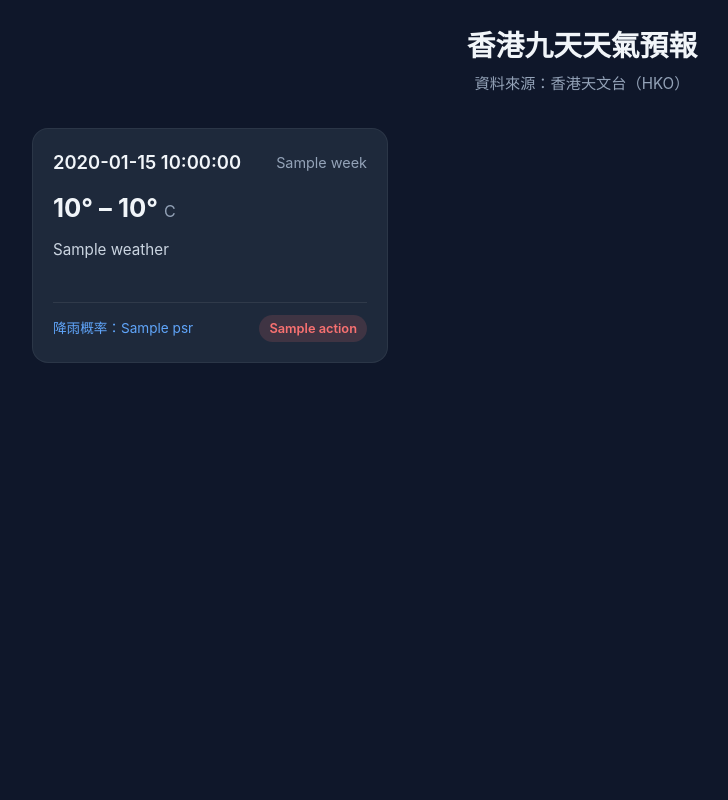
After one commit to jennykan2828/school-sport-landing, a Flask app: template Test_Space/templates/weather.html in a window 1280 px wide. The commit adds this page. Shown: the whole page, without its empty margins (58-786 px from the left). Run offline with Flask 3, Linux system fonts and the light colour scheme; the template is opened without the code that fills it: most values are stand-ins (such as "Sample title", 1, 10 or a date in 2020).

Commit message:
six commit

```diff
--- /dev/null
+++ b/Test_Space/app.py
@@ -0,0 +1,97 @@
+from flask import Flask, jsonify, render_template
+import requests
+import random
+
+
+app = Flask(__name__)
+url = "http://api.open-notify.org/iss-now.json"
+base_url = "https://data.weather.gov.hk/weatherAPI/opendata/weather.php"
+params = {
+    "dataType": "fnd",
+    "lang": "tc"
+}
+
+@app.route('/')
+def home():
+    # return '<h1>hello world</h1>'
+    mymood = random.choice(['happy', 'delightful', 'excited'])
+    person = {'face':'handsome', 'age':25}
+    return render_template('index.html', mood = mymood, person=person)
+
+@app.route('/kitty/')
+def khome():
+    return '<h1>hello kitty</h1>'
+
+@app.route('/spaceapi/')
+def space():
+    response = requests.get(url=url)
+    data = response.json()
+    latitude = data['iss_position']['latitude']
+    longitude = data['iss_position']['longitude']
+    location_dict = {'long':longitude, 'lat': latitude}
+    return render_template('space.html', locate = location_dict )
+
+@app.route('/frankie/')
+def showFrankie():
+    frankie = {'name': 'frankie', 'face':'hansome'}
+    return jsonify(frankie)
+
+@app.route('/weather/')
+def showweather():
+    try:
+        response = requests.get(base_url, params=params, timeout=10)
+        response.raise_for_status()
+        data = response.json()
+
+        if "weatherForecast" not in data:
+            return {"error": "未获取到预报数据", "days": []}
+
+        days = []
+        for day in data["weatherForecast"]:
+            date = day.get("forecastDate")
+            weather = day.get("forecastWeather")
+            min_temp = day.get("forecastMintemp", {}).get("value")
+            max_temp = day.get("forecastMaxtemp", {}).get("value")
+            psr = day.get("PSR")
+            week = day.get("week")
+
+            # Your original logic
+            if psr == "低" and max_temp is not None and max_temp < 30:
+                action = "適合行山"
+                suitable = True
+            else:
+                action = "不適合行山"
+                suitable = False
+
+            # Nice date format: 20261105 → 11月5日
+            nice_date = date
+            if date and len(date) == 8:
+                nice_date = f"{date[4:6]}月{int(date[6:8])}日"
+
+            days.append({
+                "date": nice_date,
+                "week": week,
+                "weather": weather,
+                "min_temp": min_temp,
+                "max_temp": max_temp,
+                "psr": psr,
+                "action": action,
+                "suitable": suitable
+            })
+
+        # return {
+        #     "updateTime": data.get("updateTime"),
+        #     "days": days,
+        #     "error": None
+        # }
+
+    except requests.exceptions.RequestException as e:
+        print( {
+            "error": f"请求失败: {str(e)}",
+            "days": [],
+            "updateTime": None
+        })
+    return render_template('weather.html', days = days )
+
+if __name__ == '__main__':
+    app.run(debug=True, port= 5500)
--- /dev/null
+++ b/Test_Space/templates/weather.html
@@ -0,0 +1,186 @@
+<!DOCTYPE html>
+<html lang="zh-Hant">
+<head>
+    <meta charset="UTF-8">
+    <meta name="viewport" content="width=device-width, initial-scale=1.0">
+    <title>香港九天天氣預報</title>
+    <style>
+        :root {
+            --bg: #0f172a;
+            --card: #1e293b;
+            --text: #f1f5f9;
+            --muted: #94a3b8;
+            --accent: #38bdf8;
+            --good: #4ade80;
+            --bad: #f87171;
+            --rain: #60a5fa;
+        }
+
+        * {
+            margin: 0;
+            padding: 0;
+            box-sizing: border-box;
+        }
+
+        body {
+            font-family: -apple-system, BlinkMacSystemFont, "Segoe UI", Roboto, "Noto Sans TC", sans-serif;
+            background: var(--bg);
+            color: var(--text);
+            min-height: 100vh;
+            padding: 24px 16px;
+            line-height: 1.5;
+        }
+
+        .container {
+            max-width: 1100px;
+            margin: 0 auto;
+        }
+
+        header {
+            text-align: center;
+            margin-bottom: 32px;
+        }
+
+        header h1 {
+            font-size: 1.8rem;
+            font-weight: 700;
+            margin-bottom: 6px;
+        }
+
+        header p {
+            color: var(--muted);
+            font-size: 0.95rem;
+        }
+
+        .grid {
+            display: grid;
+            grid-template-columns: repeat(auto-fill, minmax(280px, 1fr));
+            gap: 16px;
+        }
+
+        .weather-card {
+            background: var(--card);
+            border-radius: 16px;
+            padding: 20px;
+            border: 1px solid rgba(255,255,255,0.06);
+            transition: transform 0.15s ease, box-shadow 0.15s ease;
+        }
+
+        .weather-card:hover {
+            transform: translateY(-3px);
+            box-shadow: 0 12px 24px rgba(0,0,0,0.3);
+        }
+
+        .date-row {
+            display: flex;
+            justify-content: space-between;
+            align-items: center;
+            margin-bottom: 12px;
+        }
+
+        .date {
+            font-size: 1.15rem;
+            font-weight: 600;
+        }
+
+        .week {
+            font-size: 0.9rem;
+            color: var(--muted);
+        }
+
+        .temp {
+            font-size: 1.6rem;
+            font-weight: 700;
+            margin: 8px 0 12px;
+        }
+
+        .temp span {
+            font-size: 1rem;
+            font-weight: 400;
+            color: var(--muted);
+        }
+
+        .weather {
+            font-size: 0.95rem;
+            color: #cbd5e1;
+            margin-bottom: 14px;
+            min-height: 3.2em;
+        }
+
+        .meta {
+            display: flex;
+            justify-content: space-between;
+            align-items: center;
+            font-size: 0.85rem;
+            padding-top: 12px;
+            border-top: 1px solid rgba(255,255,255,0.08);
+        }
+
+        .psr {
+            color: var(--rain);
+        }
+
+        .action {
+            font-weight: 600;
+            padding: 4px 10px;
+            border-radius: 999px;
+            font-size: 0.8rem;
+        }
+
+        .action.good {
+            background: rgba(74, 222, 128, 0.15);
+            color: var(--good);
+        }
+
+        .action.bad {
+            background: rgba(248, 113, 113, 0.15);
+            color: var(--bad);
+        }
+
+        footer {
+            text-align: center;
+            margin-top: 36px;
+            color: var(--muted);
+            font-size: 0.85rem;
+        }
+
+        @media (max-width: 600px) {
+            header h1 {
+                font-size: 1.4rem;
+            }
+            .grid {
+                grid-template-columns: 1fr;
+            }
+        }
+    </style>
+</head>
+<body>
+    <div class="container">
+        <header>
+            <h1>香港九天天氣預報</h1>
+            <p>資料來源：香港天文台（HKO）</p>
+        </header>
+
+        <div class="grid">
+            {% for day in days %}
+            <div class="weather-card">
+                <div class="date-row">
+                    <div class="date">{{ day.date }}</div>
+                    <div class="week">{{ day.week }}</div>
+                </div>
+                <div class="temp">{{ day.min_temp }}° – {{ day.max_temp }}° <span>C</span></div>
+                <div class="weather">{{ day.weather }}</div>
+                <div class="meta">
+                    <span class="psr">降雨概率：{{ day.psr }}</span>
+                    <span class="action {{ 'good' if day.suitable else 'bad' }}">
+                        {{ day.action }}
+                    </span>
+                </div>
+            </div>
+            {% endfor %}
+        </div>
+
+
+    </div>
+</body>
+</html>
```
Also changed, not shown: Test_Space/iss.py (added, +9 -0 lines), Test_Space/templates/index.html (added, +16 -0 lines), Test_Space/templates/space.html (added, +15 -0 lines), static/style.css (+16 -4 lines), Test_Space/static/Stokes-Hello-Kitty2.jpg (added), 1 other file.
